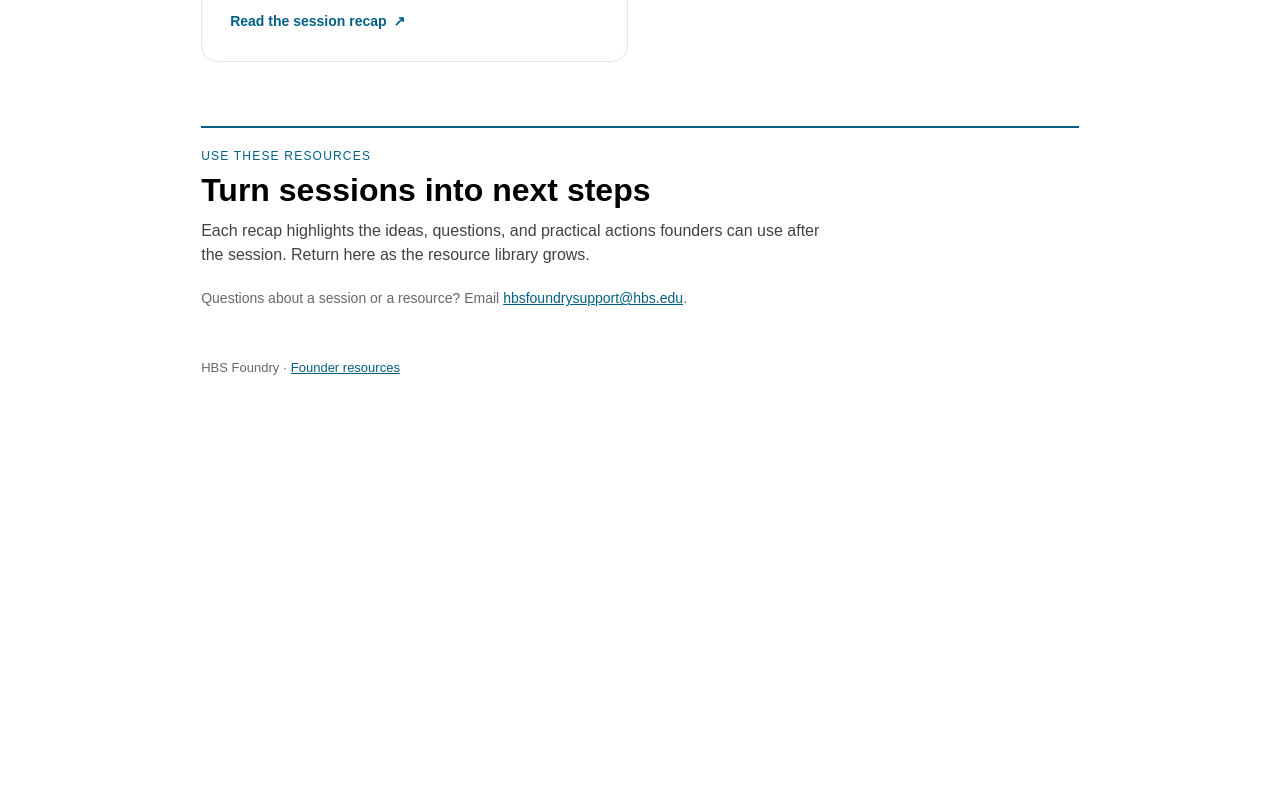
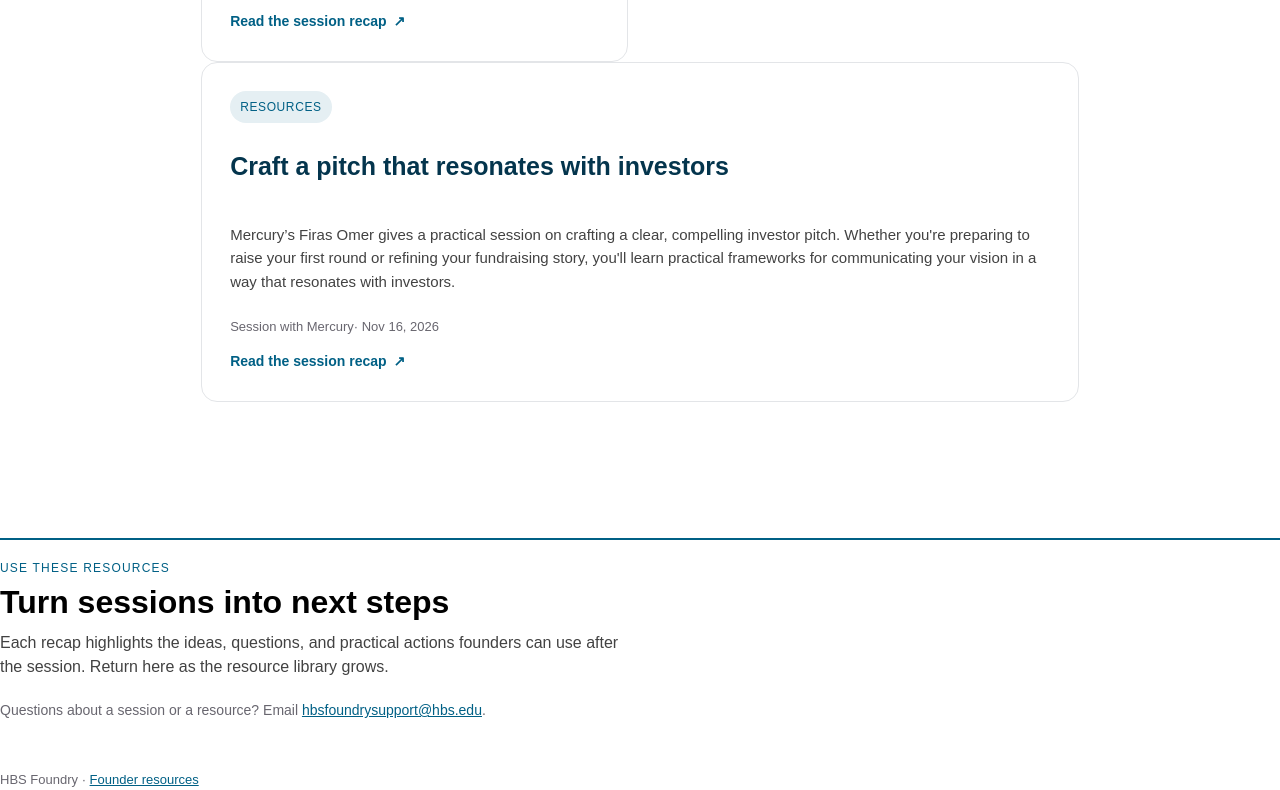
Before and after one commit to lexibarry-hbs/foundry-content, a plain HTML site: page library.html in a window 1280 px wide. Shown: the part 1303-2093 px from the top of the page. Before the commit the page ends 1753 px from the top, so only its background shows below. Drawn offline with Linux system fonts and the light colour scheme; a web font is replaced by a local one.

Commit message:
Add resource card for pitch session with Mercury

```diff
--- a/library.html
+++ b/library.html
@@ -55,6 +55,16 @@
     </div>
   </section>
 
+          <a class="resource-card" href="sessions/pitch-session-with-mercury.html">
+        <span class="tag">Resources</span>
+        <h3>Craft a pitch that resonates with investors</h3>
+        <p> Mercury’s Firas Omer gives a practical session on crafting a clear, compelling investor pitch. Whether you're preparing to raise your first round or refining your fundraising story, you'll learn practical frameworks for communicating your vision in a way that resonates with investors.</p>
+        <div class="card-meta">Session with Mercury· Nov 16, 2026</div>
+        <span class="card-arrow">Read the session recap <span aria-hidden="true">↗</span></span>
+      </a>
+    </div>
+  </section>
+
   <section class="landing-section" id="about">
     <p class="eyebrow">Use These Resources</p>
     <h2>Turn sessions into next steps</h2>
```
